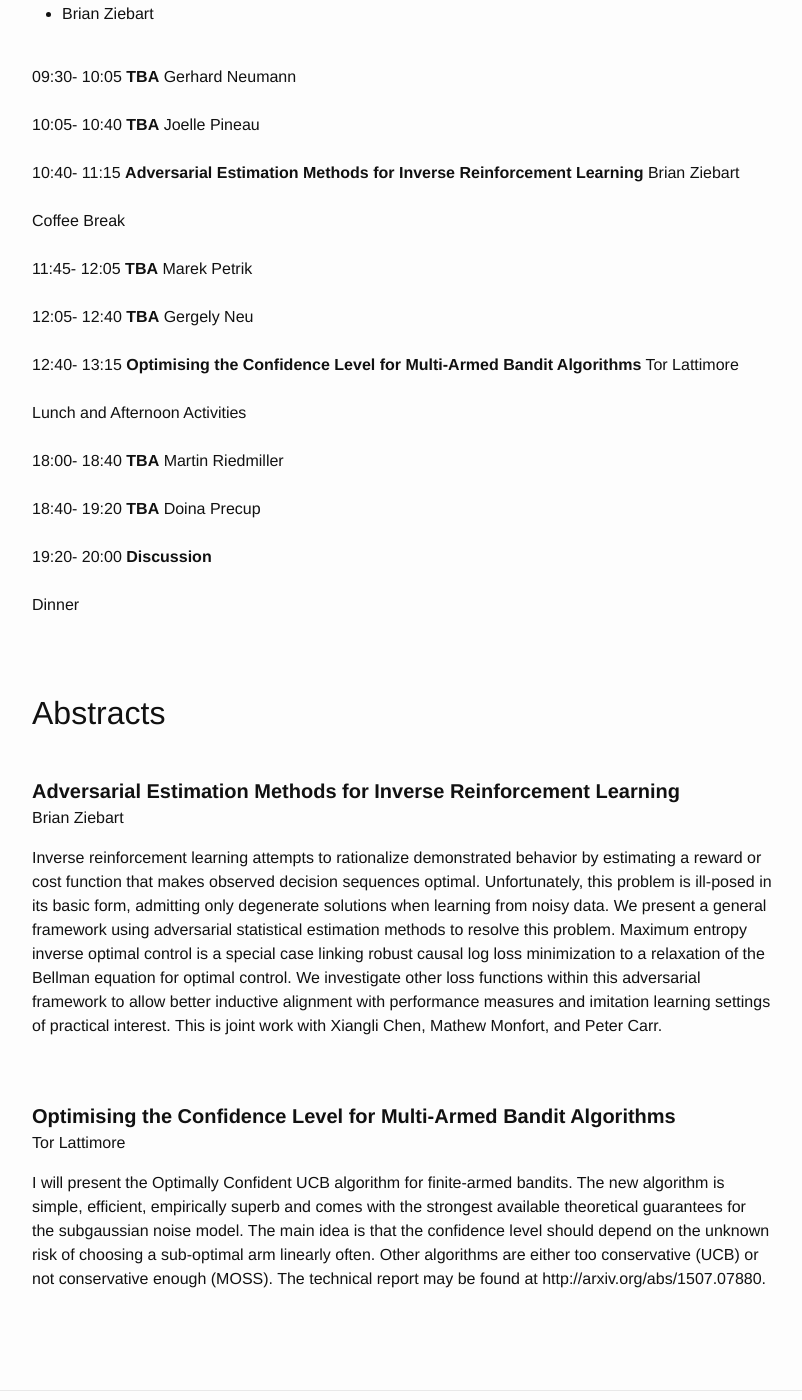
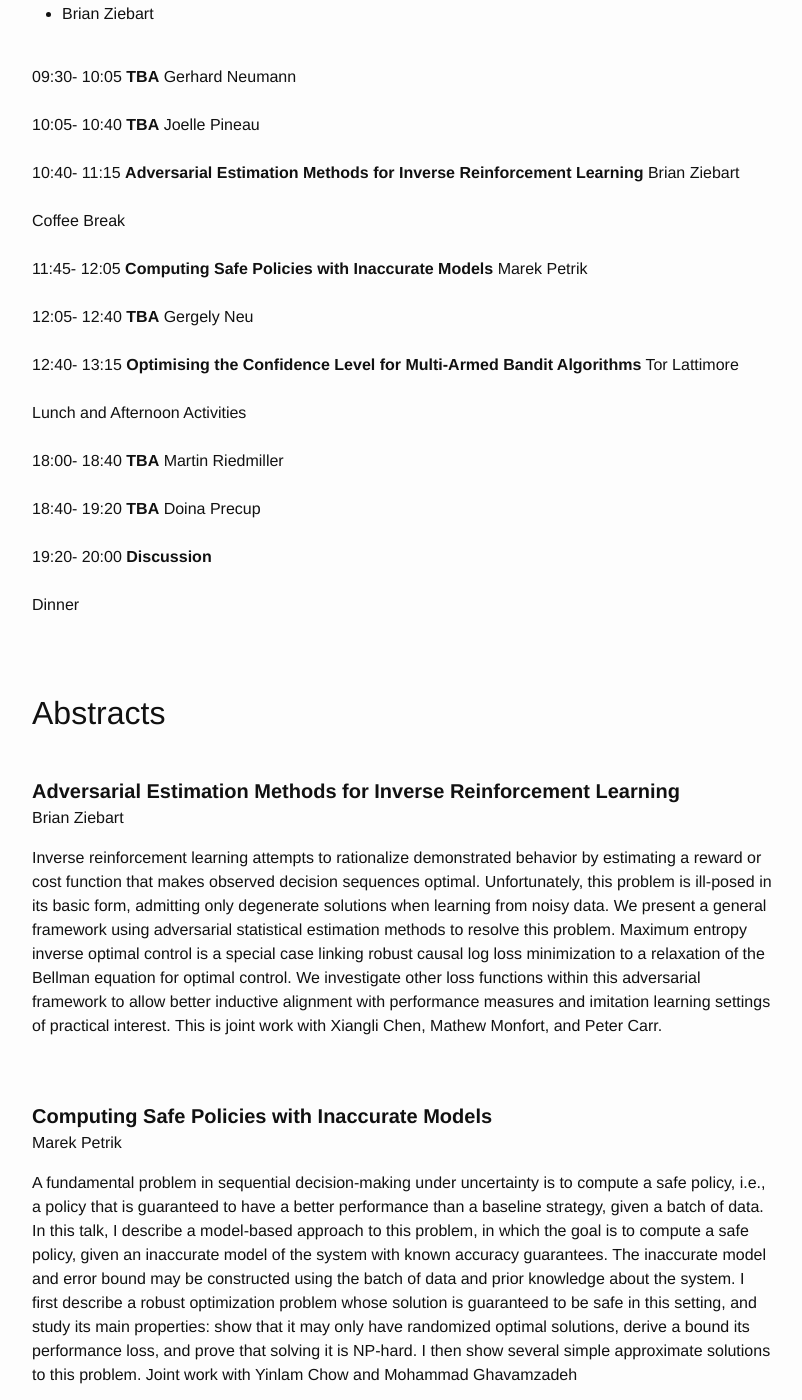
Before and after one commit to dalimeeting/dalimeeting.github.io, a Jekyll site: the page built from _posts/2016-04-01-reinforcement-learning.md, in a window 1280 px wide and 1400 px high, scrolled down 853 px. Shown: the whole window, without its empty margins (238-1040 px from the left). Built offline with Jekyll 4.4.1, drawn with Linux system fonts in a browser that asks for light colours.

Commit message:
updated some talk info

```diff
--- a/_posts/2016-04-01-reinforcement-learning.md
+++ b/_posts/2016-04-01-reinforcement-learning.md
@@ -31,10 +31,11 @@ talks:
   abstract: "Inverse reinforcement learning attempts to rationalize demonstrated behavior by estimating a reward or cost function that makes observed decision sequences optimal. Unfortunately, this problem is ill-posed in its basic form, admitting only degenerate solutions when learning from noisy data. We present a general framework using adversarial statistical estimation methods to resolve this problem. Maximum entropy inverse optimal control is a special case linking robust causal log loss minimization to a relaxation of the Bellman equation for optimal control. We investigate other loss functions within this adversarial framework to allow better inductive alignment with performance measures and imitation learning settings of practical interest. This is joint work with Xiangli Chen, Mathew Monfort, and Peter Carr."
 - title: ""
   start: "Coffee Break"
-- title: "TBA"
+- title: "Computing Safe Policies with Inaccurate Models"
   speaker: "Marek Petrik"
   start: "11:45"
   end: "12:05"
+  abstract: "A fundamental problem in sequential decision-making under uncertainty is to compute a safe policy, i.e., a policy that is guaranteed to have a better performance than a baseline strategy, given a batch of data. In this talk, I describe a model-based approach to this problem, in which the goal is to compute a safe policy, given an inaccurate model of the system with known accuracy guarantees. The inaccurate model and error bound may be constructed using the batch of data and prior knowledge about the system. I first describe a robust optimization problem whose solution is guaranteed to be safe in this setting, and study its main properties: show that it may only have randomized optimal solutions, derive a bound its performance loss, and prove that solving it is NP-hard. I then show several simple approximate solutions to this problem. Joint work with Yinlam Chow and Mohammad Ghavamzadeh"
 - title: "TBA"
   speaker: "Gergely Neu"
   start: "12:05"
```
Also changed, not shown: _posts/2016-04-01-learning-and-optimization.md (+1 -0 lines).
